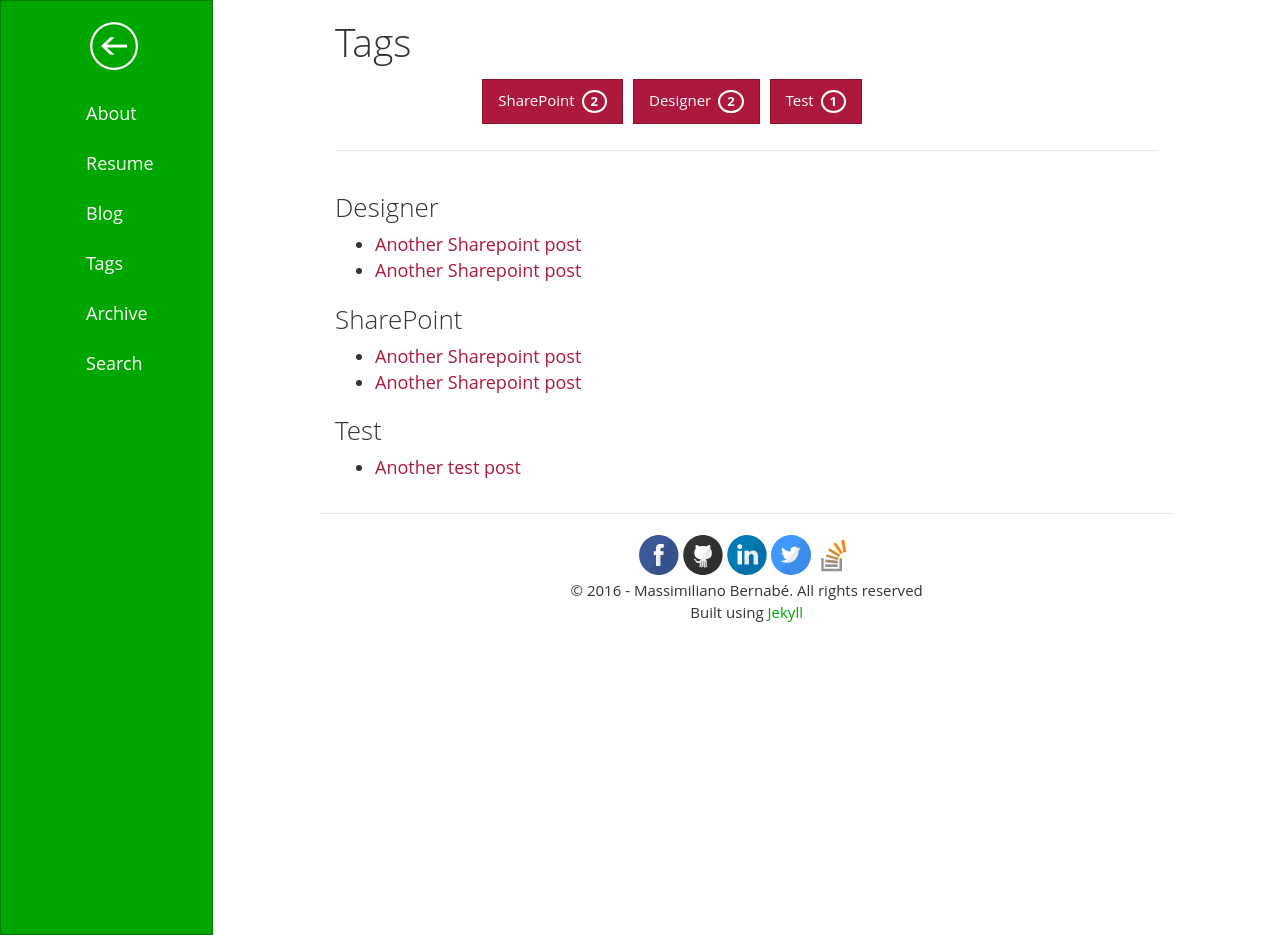
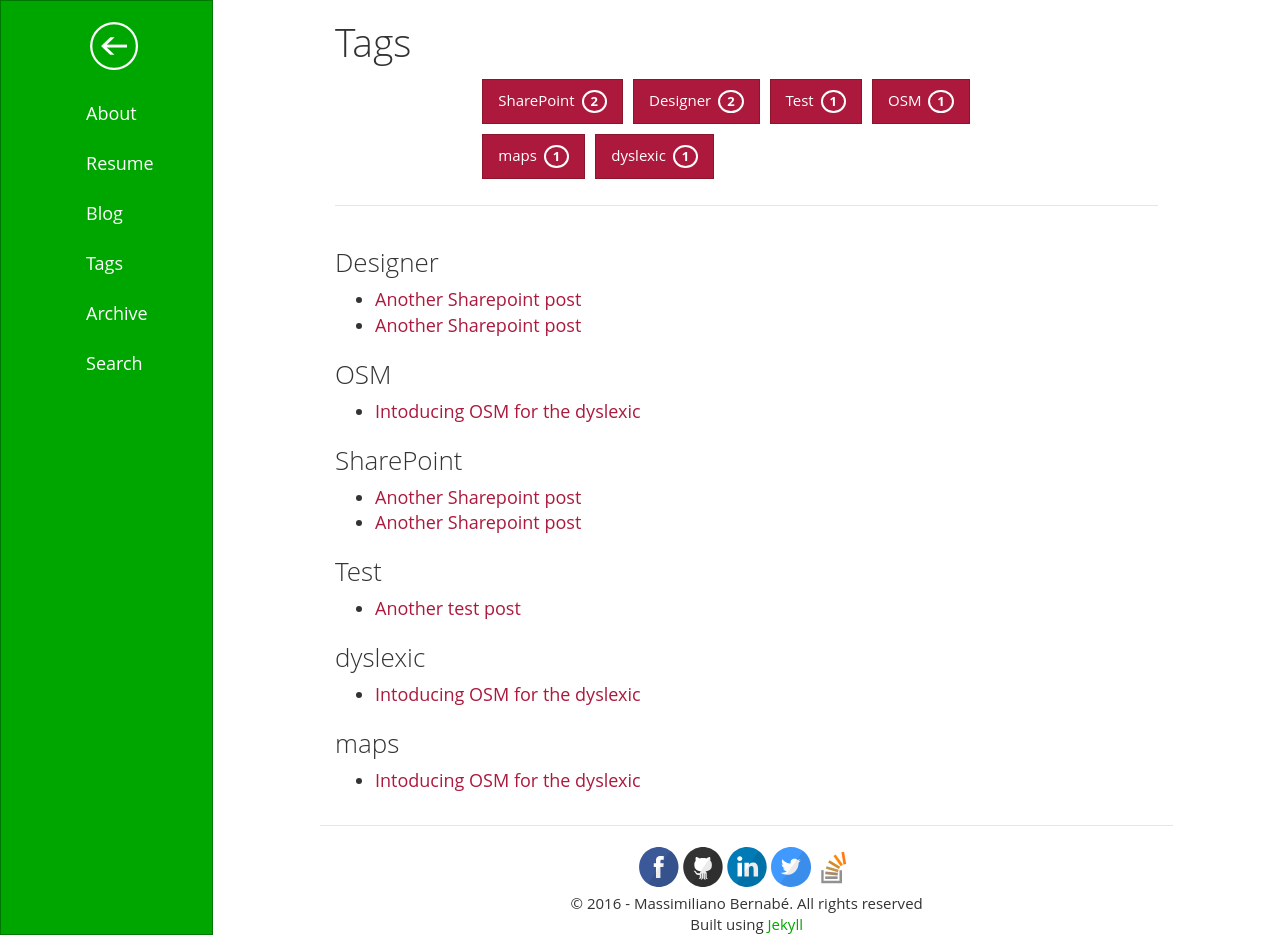
Before and after one commit to develost/develost.github.io, a Jekyll site: the page built from tags/index.html, in a window 1280 px wide and 935 px high. Built offline with Jekyll 4.4.1, drawn with Linux system fonts in a browser that asks for light colours.

```diff
--- /dev/null
+++ b/_posts/2016-02-01-intoducing-osm4dys.md
@@ -0,0 +1,11 @@
+---
+layout: post
+title:  Intoducing OSM for the dyslexic
+date:   2016-02-01 00:00:00
+summary : First version of #OSM for #dyslexic
+categories: Testt
+tags: OSM maps dyslexic
+featured: true
+---
+
+# OSM for the dyslexic
```
Also changed, not shown: _posts/2016-01-01-test1.md (+1 -0 lines).
